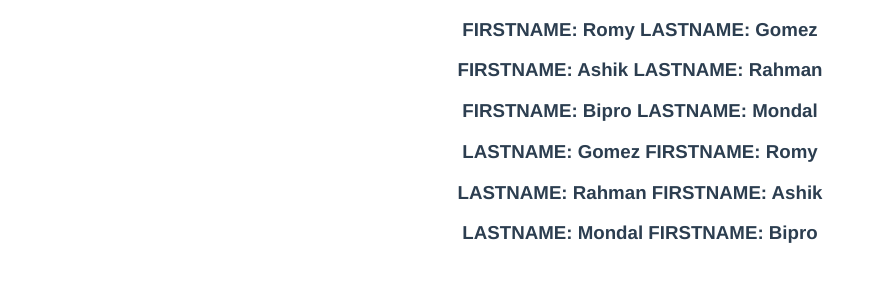
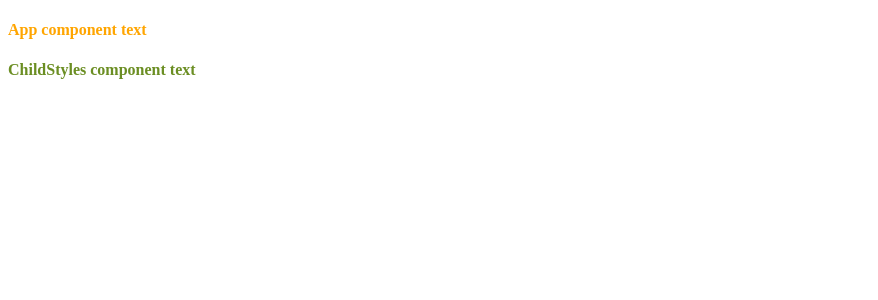
Before and after one commit to utshab-roy/vue-ui, a Vue app: page / in a window 1280 px wide. Shown: the top 300 px of the page, without its empty margins (0-878 px from the left). Built offline with nearby package versions, Linux system fonts and the light colour scheme.

Commit message:
basic css scoped demo slot issue need to be marked

```diff
--- a/src/App.vue
+++ b/src/App.vue
@@ -1,19 +1,14 @@
 <template>
-    <NameList>
-        <template v-slot:default="slotProps">
-             FIRSTNAME: {{ slotProps.firstName }} LASTNAME: {{ slotProps.lastName }}
-        </template>
-    </NameList>
-
-    <NameList>
-        <template v-slot:default="slotProps">
-            LASTNAME: {{ slotProps.lastName }} FIRSTNAME: {{ slotProps.firstName }}
-        </template>
-    </NameList>
+    <h4>App component text</h4>
+    <!--
+        if we use slot for the child then the parent component css will be
+        overwritten by parent even though child component has scoped css
+    -->
+    <ChildStyles/>
 </template>
 
 <script>
-import NameList from './components/NameList.vue'
+import ChildStyles from './components/ChildStyles.vue'
 
 export default {
     name: "App",
@@ -25,12 +20,12 @@ export default {
     },
 
     components: {
-    NameList,
-}
+    ChildStyles
+    }
 }
 </script>
 
-<style>
+<style scoped>
 #app {
     font-family: Avenir, Helvetica, Arial, sans-serif;
     -webkit-font-smoothing: antialiased;
@@ -38,4 +33,8 @@ export default {
     text-align: center;
     color: #2c3e50;
 }
+
+h4 {
+    color: orange;
+}
 </style>
--- /dev/null
+++ b/src/components/ChildStyles.vue
@@ -0,0 +1,17 @@
+<template>
+    <div>
+        <h4>ChildStyles component text</h4>
+    </div>
+</template>
+
+<script>
+    export default {
+        name: 'ChildStyles'
+    }
+</script>
+
+<style scoped>
+    h4 {
+        color:olivedrab
+    }
+</style>
```
